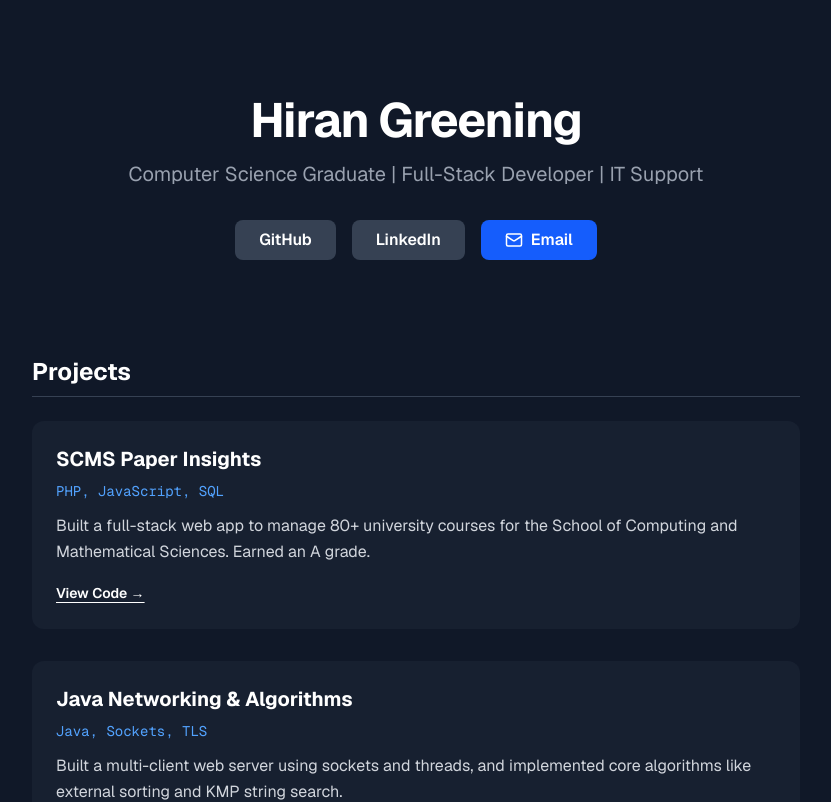
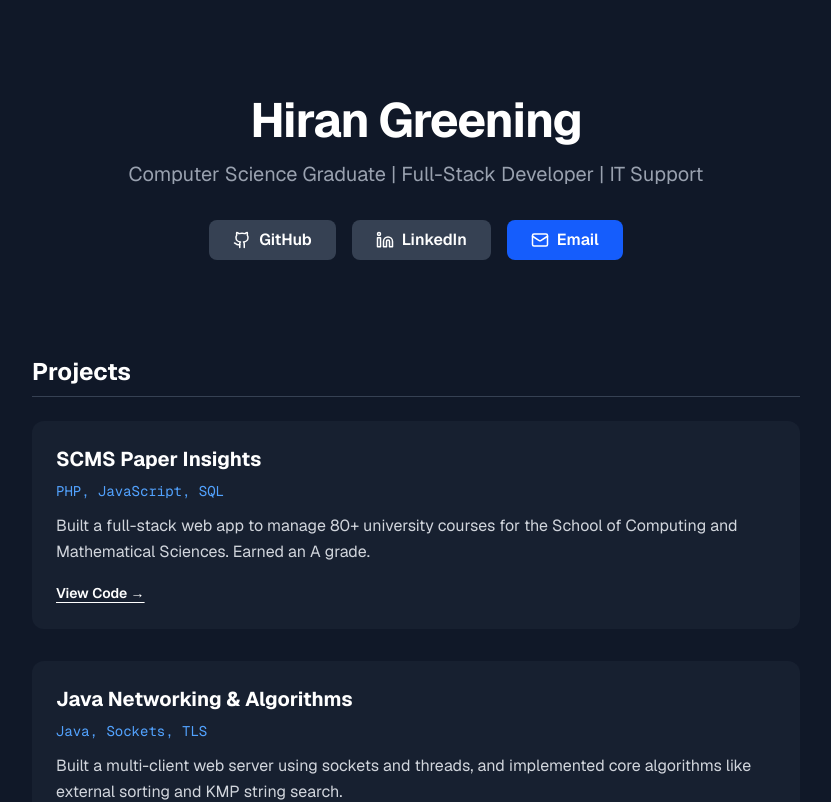
Before and after one commit to hirangreening/my-portfolio, a Next.js app: page / in a window 1280 px wide. Shown: the top 802 px of the page, without its empty margins (224-1055 px from the left). Built offline with nearby package versions, Linux system fonts and the light colour scheme.

Commit message:
style: add social media icons for GitHub, LinkedIn, and Email buttons

```diff
--- a/app/page.tsx
+++ b/app/page.tsx
@@ -8,6 +8,29 @@
 
 export default async function Home() {
   const currentYear = await getCopyrightYear();
+
+  // --- ICONS ---
+  const githubIcon = (
+    <svg xmlns="http://www.w3.org/2000/svg" width="18" height="18" viewBox="0 0 24 24" fill="none" stroke="currentColor" strokeWidth="2" strokeLinecap="round" strokeLinejoin="round">
+      <path d="M15 22v-4a4.8 4.8 0 0 0-1-3.5c3 0 6-2 6-5.5.08-1.25-.27-2.48-1-3.5.28-1.15.28-2.35 0-3.5 0 0-1 0-3 1.5-2.64-.5-5.36-.5-8 0C6 2 5 2 5 2c-.3 1.15-.3 2.35 0 3.5A5.403 5.403 0 0 0 4 9c0 3.5 3 5.5 6 5.5-.39.49-.68 1.05-.85 1.65-.17.6-.22 1.23-.15 1.85v4"/>
+      <path d="M9 18c-4.51 2-5-2-7-2"/>
+    </svg>
+  );
+
+  const linkedinIcon = (
+    <svg xmlns="http://www.w3.org/2000/svg" width="18" height="18" viewBox="0 0 24 24" fill="none" stroke="currentColor" strokeWidth="2" strokeLinecap="round" strokeLinejoin="round">
+      <path d="M16 8a6 6 0 0 1 6 6v7h-4v-7a2 2 0 0 0-2-2 2 2 0 0 0-2 2v7h-4v-7a6 6 0 0 1 6-6z"/>
+      <rect width="4" height="12" x="2" y="9"/>
+      <circle cx="4" cy="4" r="2"/>
+    </svg>
+  );
+
+  const emailIcon = (
+    <svg xmlns="http://www.w3.org/2000/svg" width="18" height="18" viewBox="0 0 24 24" fill="none" stroke="currentColor" strokeWidth="2" strokeLinecap="round" strokeLinejoin="round">
+      <rect width="20" height="16" x="2" y="4" rx="2"/>
+      <path d="m22 7-8.97 5.7a1.94 1.94 0 0 1-2.06 0L2 7"/>
+    </svg>
+  );
 
   const projects = [
     {
@@ -45,25 +68,22 @@
           Computer Science Graduate | Full-Stack Developer | IT Support
         </p>
         <div className="flex justify-center gap-4 flex-wrap">
-          <a href="https://github.com/hirangreening" target="_blank" rel="noopener noreferrer" className="bg-gray-700 px-6 py-2 rounded-lg font-semibold hover:bg-gray-600 transition">
+          <a href="https://github.com/hirangreening" target="_blank" rel="noopener noreferrer" className="bg-gray-700 px-6 py-2 rounded-lg font-semibold hover:bg-gray-600 transition flex items-center gap-2">
+            {githubIcon}
             GitHub
           </a>
-          <a href="https://linkedin.com/in/hiran-greening" target="_blank" rel="noopener noreferrer" className="bg-gray-700 px-6 py-2 rounded-lg font-semibold hover:bg-gray-600 transition">
+          <a href="https://linkedin.com/in/hiran-greening" target="_blank" rel="noopener noreferrer" className="bg-gray-700 px-6 py-2 rounded-lg font-semibold hover:bg-gray-600 transition flex items-center gap-2">
+            {linkedinIcon}
             LinkedIn
           </a>
-
-          {/* The updated Email button with icon */}
           <a href="mailto:hirangreening@pm.me" className="bg-blue-600 px-6 py-2 rounded-lg font-semibold hover:bg-blue-700 transition flex items-center gap-2">
-            <svg xmlns="http://www.w3.org/2000/svg" width="18" height="18" viewBox="0 0 24 24" fill="none" stroke="currentColor" strokeWidth="2" strokeLinecap="round" strokeLinejoin="round">
-              <rect width="20" height="16" x="2" y="4" rx="2" />
-              <path d="m22 7-8.97 5.7a1.94 1.94 0 0 1-2.06 0L2 7" />
-            </svg>
+            {emailIcon}
             Email
           </a>
         </div>
       </section>
 
-      {/* Projects Section - First */}
+      {/* Projects Section */}
       <section className="max-w-3xl mx-auto mb-24 w-full">
         <h2 className="text-2xl font-bold mb-6 border-b border-gray-700 pb-2">Projects</h2>
         <div className="grid gap-8">
@@ -82,7 +102,7 @@
         </div>
       </section>
 
-      {/* Skills Section - Second */}
+      {/* Skills Section */}
       <section className="max-w-3xl mx-auto mb-24 w-full">
         <h2 className="text-2xl font-bold mb-6 border-b border-gray-700 pb-2">Skills</h2>
         <div className="grid md:grid-cols-3 gap-8">
@@ -101,7 +121,7 @@
         </div>
       </section>
 
-      {/* About Section - Third */}
+      {/* About Section */}
       <section className="max-w-3xl mx-auto mb-24 w-full">
         <h2 className="text-2xl font-bold mb-6 border-b border-gray-700 pb-2">About Me</h2>
         <div className="text-gray-300 space-y-4 text-lg">
@@ -119,9 +139,6 @@
         <p className="text-gray-500 text-sm">
           &copy; {currentYear} Hiran Greening. Built with Next.js & Tailwind.
         </p>
-        <p className="text-gray-500 text-sm mt-2">
-          <a href="mailto:hirangreening@pm.me" className="hover:text-blue-400 transition">hirangreening@pm.me</a>
-        </p>
       </footer>
     </main>
   );
```
